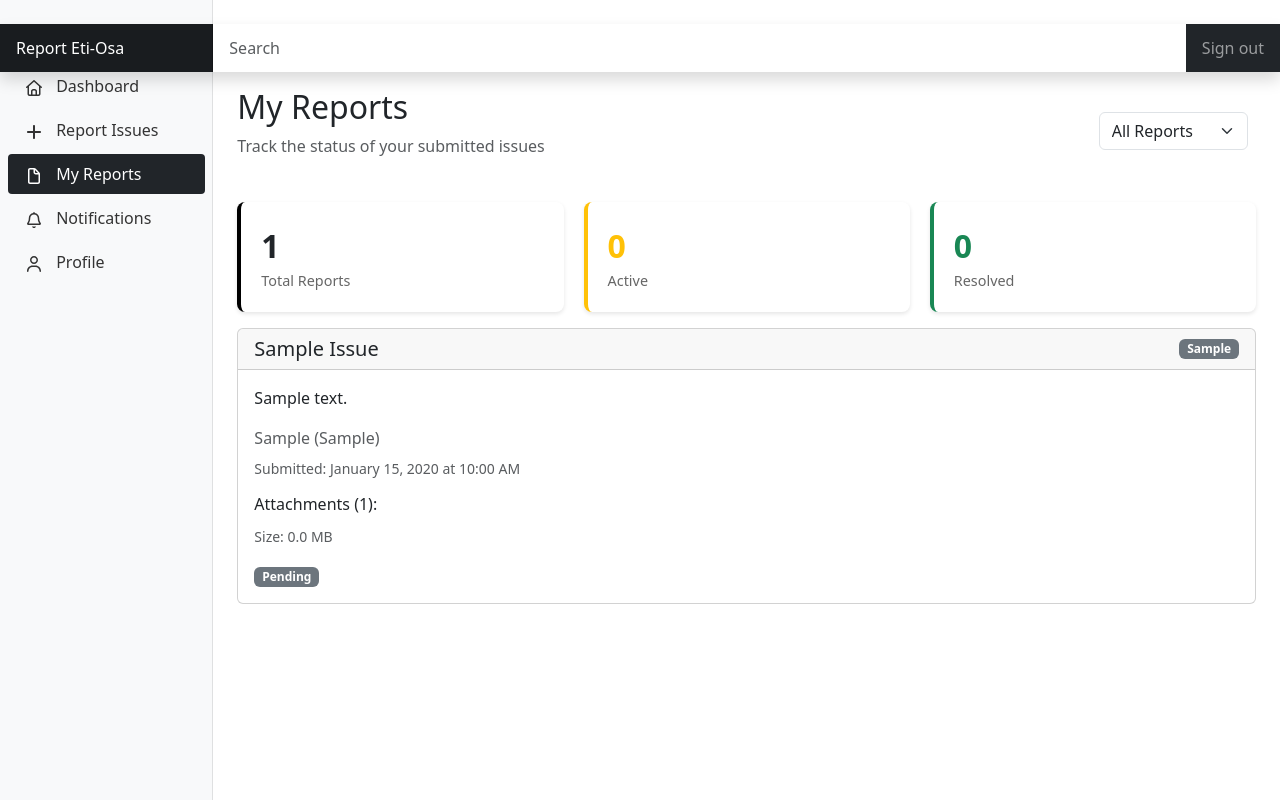
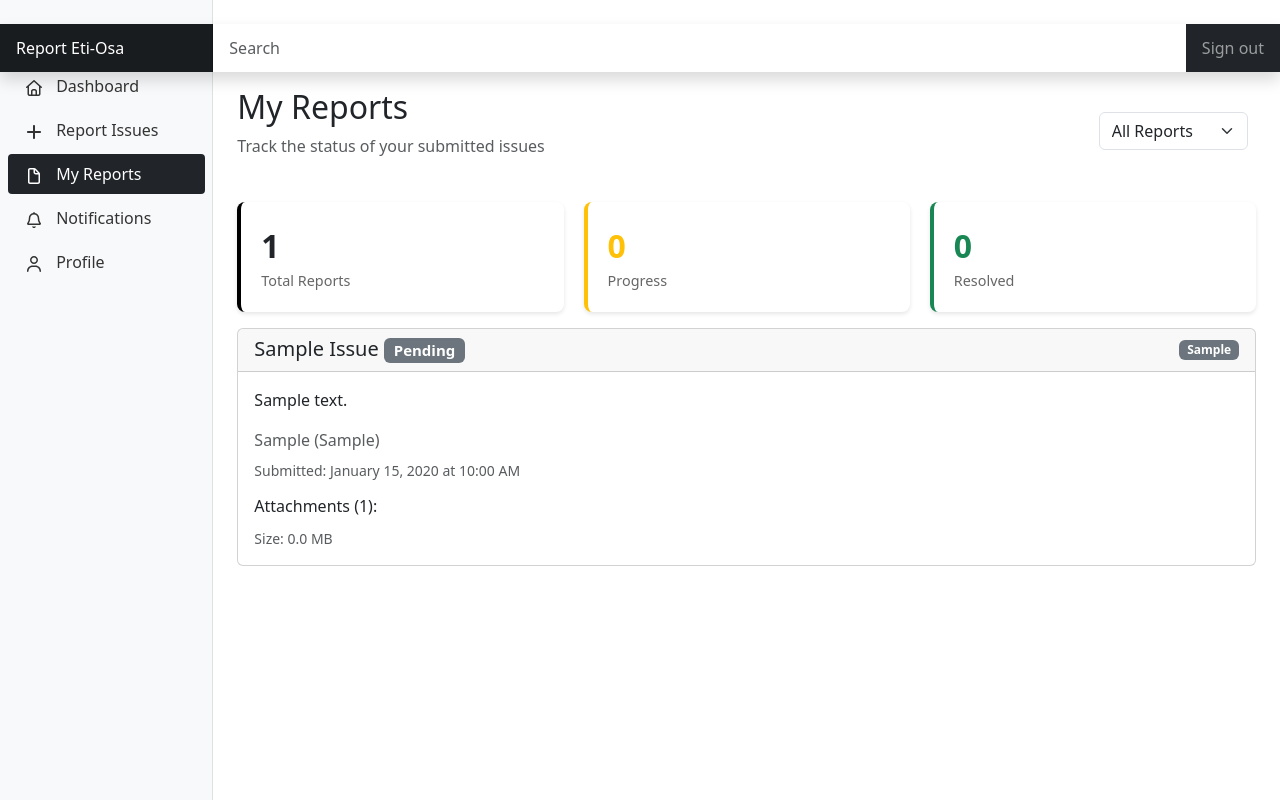
Before and after one commit to nnamdiindu/Report_Eti-Osa, a Flask app: page /my_reports in a window 1280 px wide. Run offline with Flask 3, Linux system fonts and the light colour scheme; a user stored in the database is signed in; tables that the repository leaves empty hold one stand-in row (values such as "Sample post"); some libraries are stand-ins or nearby versions.

Commit message:
Modify main.py, admin.html and user_report.html

```diff
--- a/main.py
+++ b/main.py
@@ -425,9 +425,31 @@ def edit_profile():
                 'message': f'An error occurred while updating profile: {str(e)}'
             }), 500
 
-@app.route("/admin")
+@app.route("/admin", methods=["GET", "POST"])
 def admin_dashboard():
-    return render_template("admin.html")
+    reports = db.session.execute(
+        db.select(Reports).order_by(Reports.created_at.desc())
+    ).scalars().all()
+
+    pending = db.session.execute(
+        db.select(Reports)
+        .where(Reports.status == 'pending')
+        .order_by(Reports.status)
+    ).scalars().all()
+
+    resolved = db.session.execute(
+        db.select(Reports)
+        .where(Reports.status == 'resolved')
+        .order_by(Reports.status)
+    ).scalars().all()
+
+    progress = db.session.execute(
+        db.select(Reports)
+        .where(Reports.status == 'progress')
+        .order_by(Reports.status)
+    ).scalars().all()
+    return render_template("admin.html", all_reports=reports, pending=pending,
+                           resolved=resolved, progress=progress)
 
 @app.route("/change_password", methods=["GET", "POST"])
 def change_password():
--- a/templates/user_report.html
+++ b/templates/user_report.html
@@ -17,7 +17,7 @@
                             {% set options = [
                             ('reports', 'All Reports'),
                             ('pending', 'Pending'),
-                            ('work_in_progress', 'Work in Progress'),
+                            ('progress', 'Work in Progress'),
                             ('resolved', 'Resolved')
                             ] %}
 
@@ -42,11 +42,11 @@
         <div class="metric-label">Total Reports</div>
     </div>
     <div class="card-metric card-pending">
-        <div class="metric-number text-warning">0</div>
-        <div class="metric-label">Active</div>
+        <div class="metric-number text-warning">{{ progress|length }}</div>
+        <div class="metric-label">Progress</div>
     </div>
     <div class="card-metric card-resolved">
-        <div class="metric-number text-success">0</div>
+        <div class="metric-number text-success">{{ resolved|length }}</div>
         <div class="metric-label">Resolved</div>
     </div>
 </div>
@@ -56,7 +56,12 @@
 <div class="card mb-4">
     <div class="card-header">
         <div class="d-flex justify-content-between align-items-center">
-            <h5 class="mb-0">{{ report.category|title }} Issue</h5>
+            <h5 class="mb-0">{{ report.category|title }} Issue
+                <span
+                class="badge bg-{{ 'success' if report.status == 'resolved' else 'warning' if report.status == 'in_progress' else 'secondary' }}">
+                {{ report.status|title }}
+            </span>
+            </h5>
             <span
                 class="badge bg-{{ 'danger' if report.priority == 'urgent' else 'warning' if report.priority == 'high' else 'info' if report.priority == 'medium' else 'secondary' }}">
                 {{ report.priority|title }}
@@ -131,13 +136,6 @@
         {% else %}
         <p class="text-muted fst-italic">No attachments</p>
         {% endif %}
-
-        <div class="mt-3">
-            <span
-                class="badge bg-{{ 'success' if report.status == 'resolved' else 'warning' if report.status == 'in_progress' else 'secondary' }}">
-                {{ report.status|title }}
-            </span>
-        </div>
     </div>
 </div>
 {% endfor %}
```
Also changed, not shown: templates/admin.html (+4 -4 lines).
